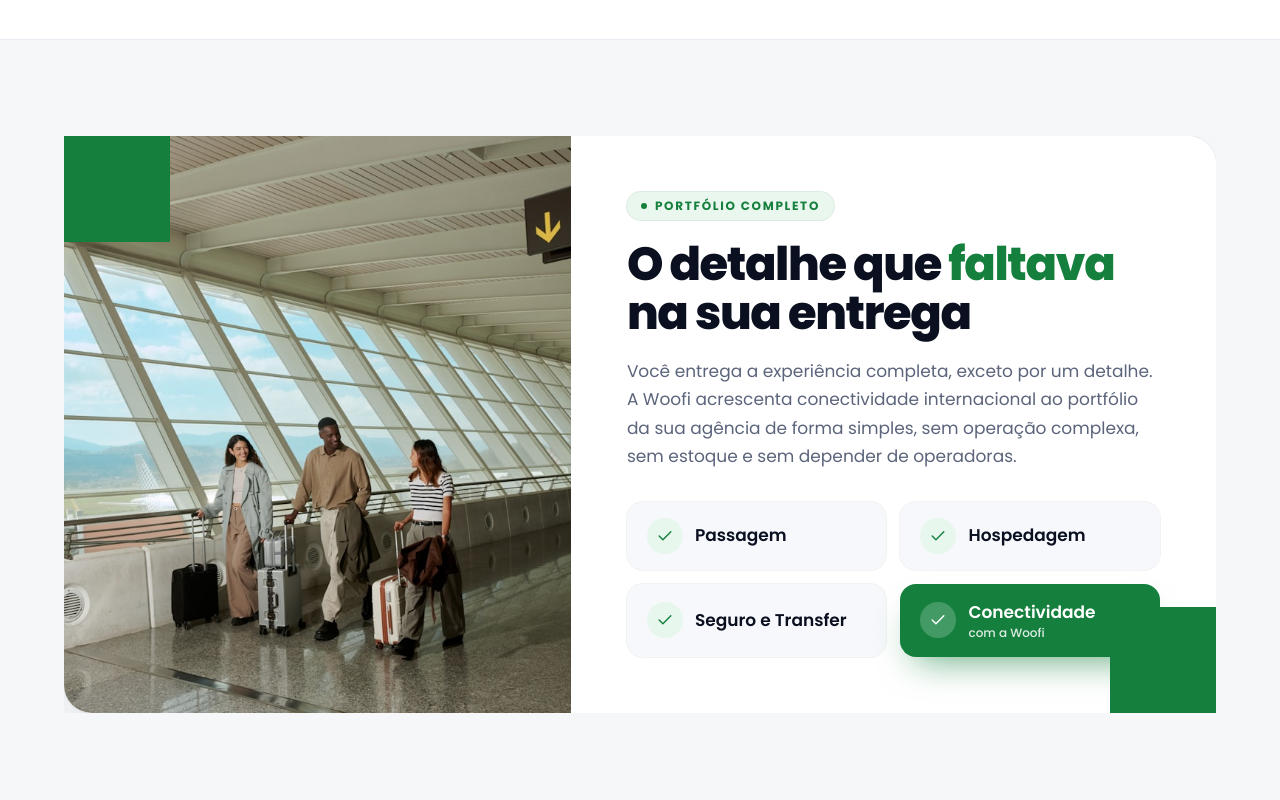
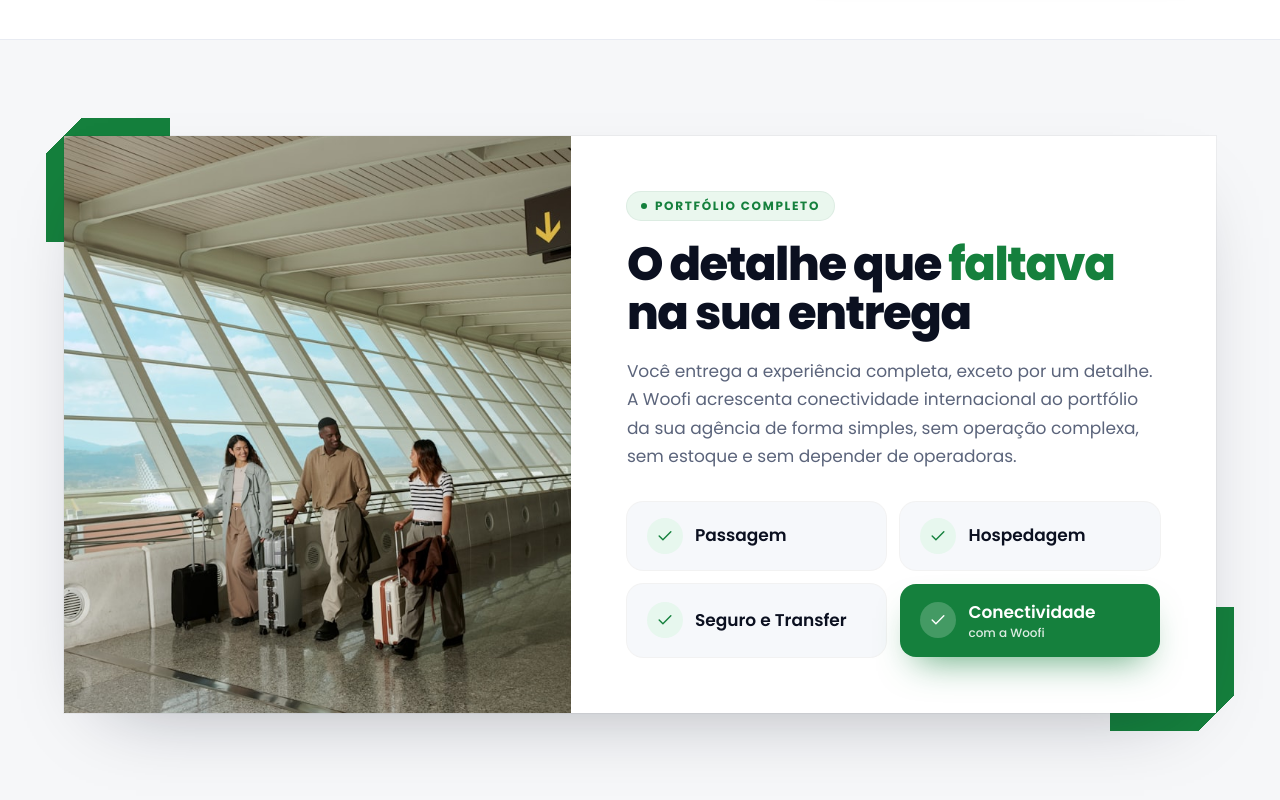
Before and after one commit to testeltcloud/wofi, a Next.js app: page / in a window 1280 px wide. Shown: the part 718-1518 px from the top of the page. Built offline with nearby package versions, Linux system fonts and the light colour scheme; no server answers.

Commit message:
Atualizacoa

```diff
--- a/app/globals.css
+++ b/app/globals.css
@@ -276,15 +276,8 @@ body {
  * ------------------------------------------------------------------ */
 .fancy-corners {
   position: relative;
-  isolation: isolate;
-  overflow: clip; /* impede que as pontas causem scroll horizontal */
-
-  /*
-    --cs  = corner size  → escala suave de 5rem (mobile) a 14rem (desktop)
-    --co  = corner offset → sempre 14.7% do tamanho (mesma proporção em
-            qualquer resolução). Fórmula derivada dos valores originais:
-            1.1764 / 8  = 0.14705 ≈ 14.7%
-  */
+  background-color: #fff;
+  transform-style: preserve-3d;
   --cs: clamp(5rem, 3rem + 6vw, 14rem);
   --co: calc(var(--cs) * -0.147);
 }
@@ -296,7 +289,8 @@ body {
   width: var(--cs);
   height: var(--cs);
   background: var(--brand-green);
-  z-index: 1;
+  transform: translateZ(-1px); /* empurra para trás do card no espaço 3D */
+  z-index: -1;
 }
 
 /* canto superior-esquerdo */
--- a/components/v2/section-light.tsx
+++ b/components/v2/section-light.tsx
@@ -8,7 +8,7 @@ export function V2SectionLight({ children }: { children?: ReactNode }) {
         {children ?? (
           <div className="mx-auto max-w-6xl">
             <div className="fancy-corners reveal">
-              <div className="min-h-[320px] overflow-hidden rounded-[1.75rem] bg-white shadow-[0_30px_80px_-44px_rgba(11,16,32,0.4)] ring-1 ring-black/[0.04] sm:min-h-[400px] lg:min-h-[480px]" />
+              <div className="min-h-[320px] overflow-hidden bg-white shadow-[0_30px_80px_-44px_rgba(11,16,32,0.4)] ring-1 ring-black/[0.04] sm:min-h-[400px] lg:min-h-[480px]" />
             </div>
           </div>
         )}
--- a/components/v2/value-prop.tsx
+++ b/components/v2/value-prop.tsx
@@ -19,7 +19,7 @@ export function V2ValueProp() {
             entrada e cria o contexto de empilhamento p/ as pontas ficarem
             atrás do card. */}
         <div className="fancy-corners reveal">
-          <div className="relative overflow-hidden rounded-[1.75rem] bg-white shadow-[0_30px_80px_-44px_rgba(11,16,32,0.4)] ring-1 ring-black/[0.04] lg:flex lg:items-stretch">
+          <div className="relative overflow-hidden bg-white shadow-[0_30px_80px_-44px_rgba(11,16,32,0.4)] ring-1 ring-black/[0.04] lg:flex lg:items-stretch">
             {/* Imagem: mais paisagem no mobile/tablet, preenche altura no lg+ */}
             <div className="relative w-full
                             aspect-[4/3]
```
Also changed, not shown: 1 other file (tests, documents, lock files or other folders).
